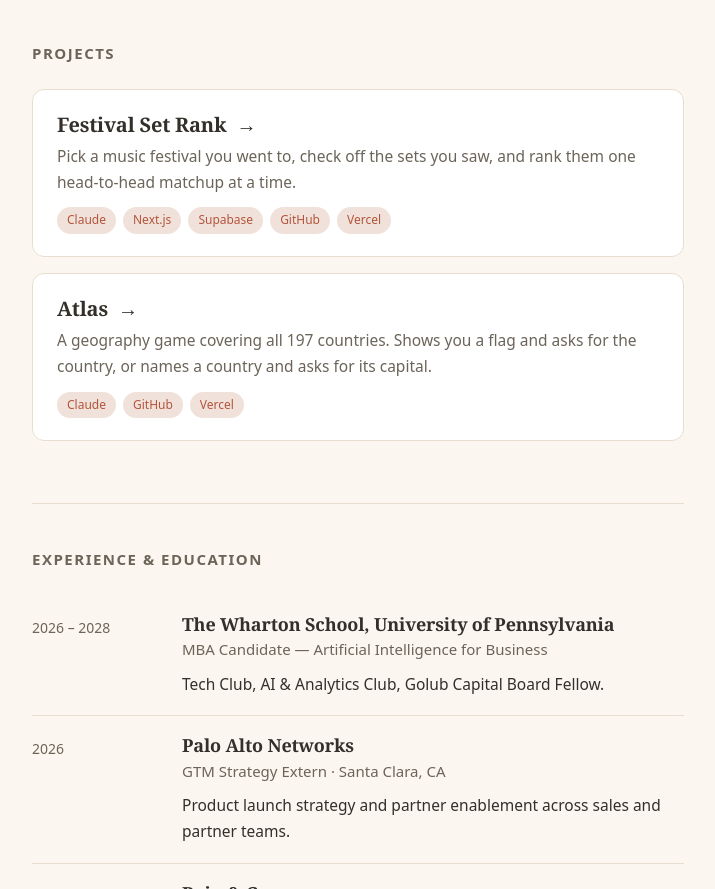
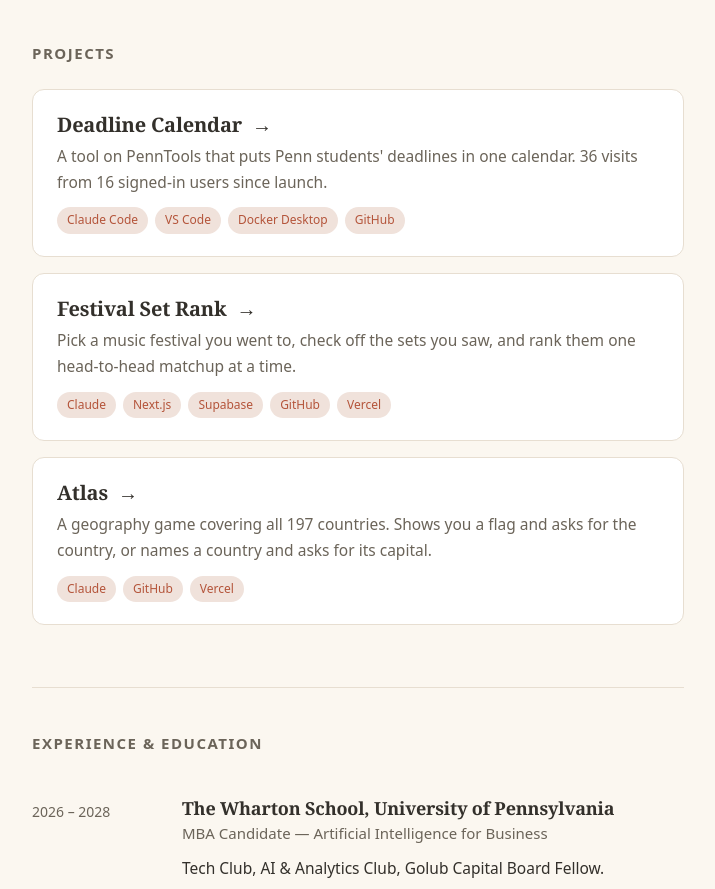
Before and after one commit to priyasha-a/priyasha-site, a plain HTML site: page index.html in a window 1280 px wide. Shown: the part 898-1787 px from the top of the page, without its empty margins (282-997 px from the left). Drawn offline with Linux system fonts and the light colour scheme.

Commit message:
Add Deadline Calendar to projects
Co-Authored-By: Claude Opus 5.5 <noreply@anthropic.com>

```diff
--- a/index.html
+++ b/index.html
@@ -251,6 +251,21 @@
       Copy one of the blocks below to add another.
     -->
 
+    <a class="project" href="https://penntools.org/tools/deadline-calendar"
+       target="_blank" rel="noopener">
+      <h3>Deadline Calendar &nbsp;→</h3>
+      <p>
+        A tool on PennTools that puts Penn students' deadlines in one
+        calendar. 36 visits from 16 signed-in users since launch.
+      </p>
+      <div class="tags">
+        <span class="tag">Claude Code</span>
+        <span class="tag">VS Code</span>
+        <span class="tag">Docker Desktop</span>
+        <span class="tag">GitHub</span>
+      </div>
+    </a>
+
     <a class="project" href="https://festival-rank.vercel.app"
        target="_blank" rel="noopener">
       <h3>Festival Set Rank &nbsp;→</h3>
```
